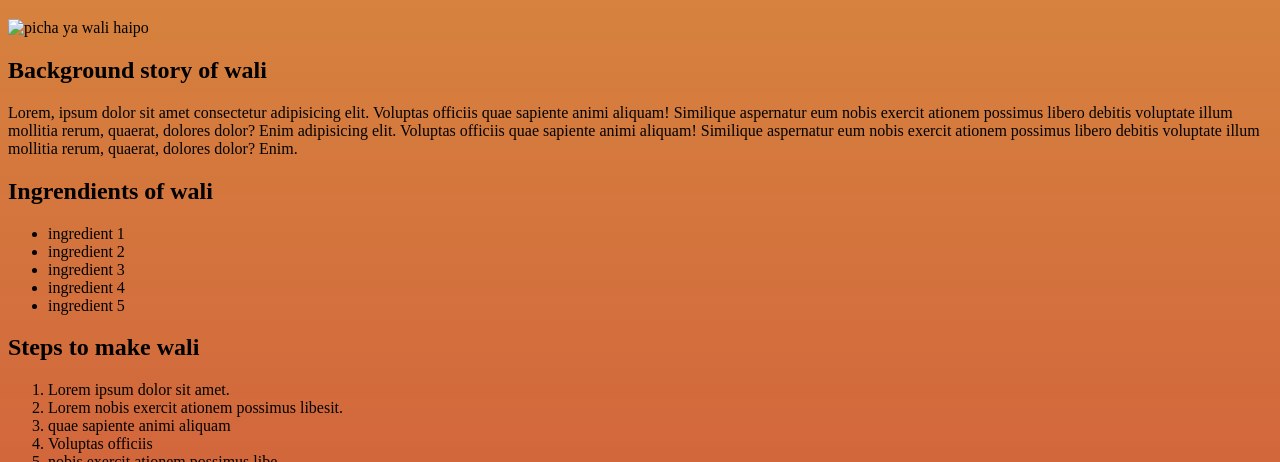
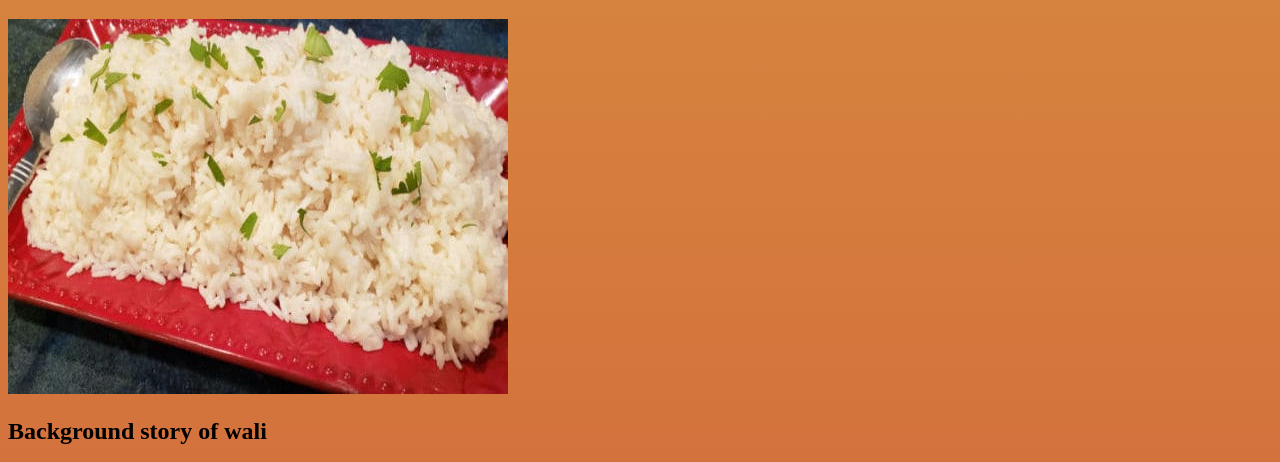
Before and after one commit to saadatsamjo/odin-recipes, a plain HTML site: page recipes/wali.html in a window 1280 px wide. Shown: the part 61-523 px from the top of the page. Drawn offline with Linux system fonts and the light colour scheme; the site is published under a folder, as on GitHub Pages, so addresses that start at the root find nothing.

```diff
--- a/recipes/wali.html
+++ b/recipes/wali.html
@@ -9,7 +9,7 @@
 </head>
 <body>
     <h1>Wali</h1>
-    <img src="/images/wali.jpeg" alt="picha ya wali haipo">
+    <img src="../images/wali.jpeg" alt="picha ya wali haipo">
     <h2>Background story of wali</h2>
     <p>
         Lorem, ipsum dolor sit amet consectetur
```
